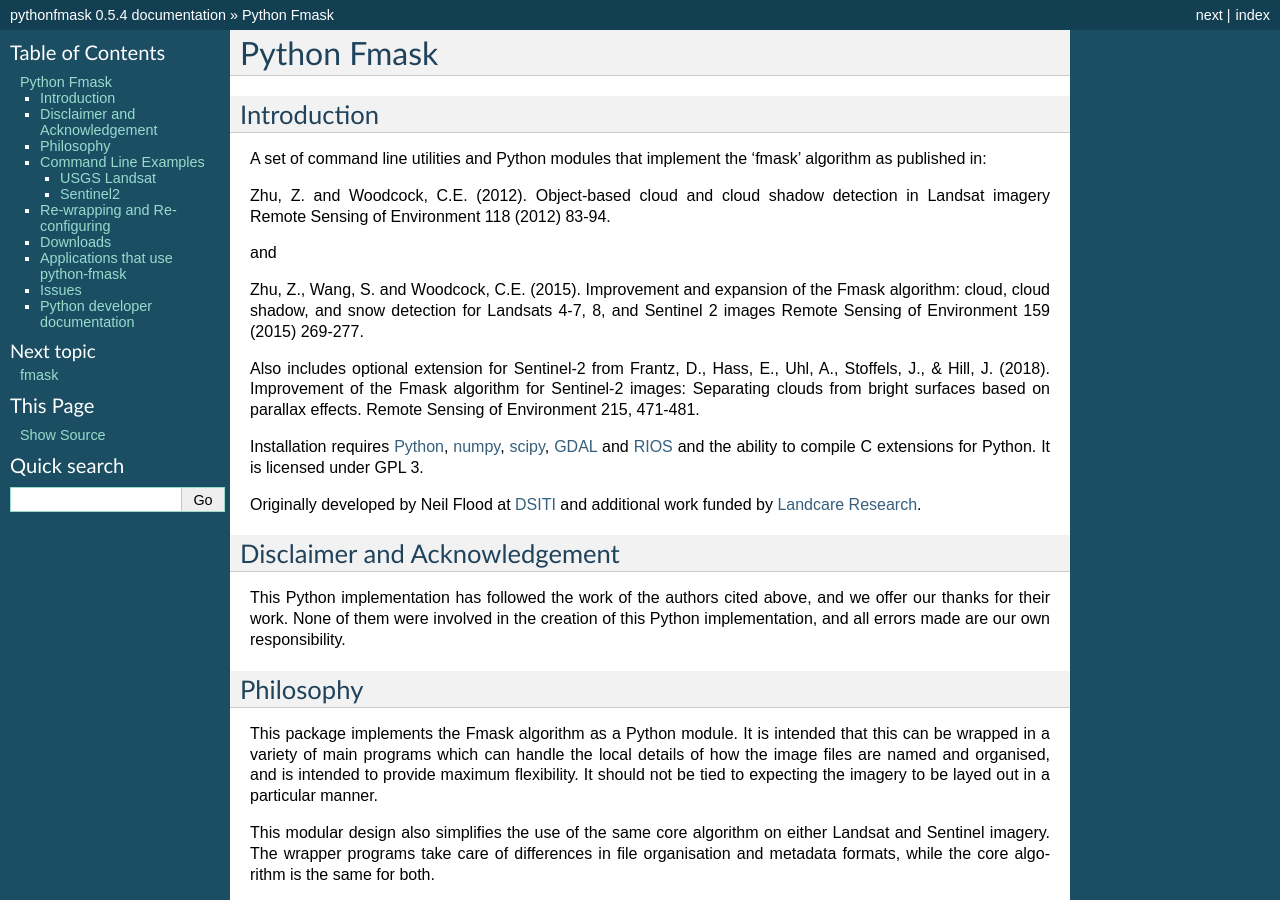
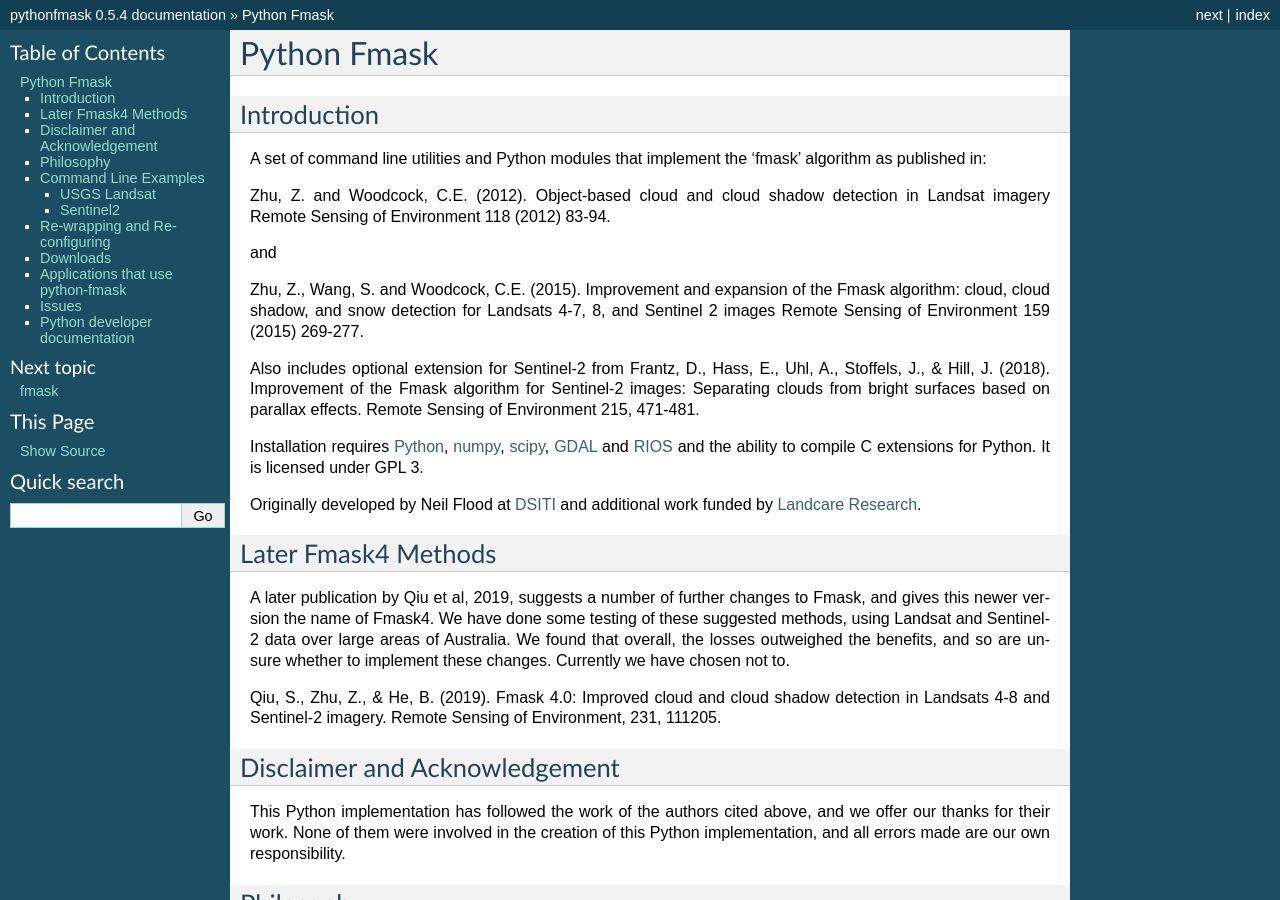
Before and after one commit to ubarsc/python-fmask, a Sphinx documentation site: the page built from doc/source/index.rst, in a window 1280 px wide and 900 px high. Built offline with Sphinx 7.4.7, drawn with Linux system fonts in a browser that asks for light colours.

Commit message:
index.rst: Changed underline style for Fmask4 heading, to see if that gets it through readthedocs

```diff
--- a/doc/source/index.rst
+++ b/doc/source/index.rst
@@ -32,6 +32,18 @@
 
 Originally developed by Neil Flood at `DSITI <https://www.qld.gov.au/dsiti/>`_
 and additional work funded by `Landcare Research <http://www.landcareresearch.co.nz>`_.
+
+Later Fmask4 Methods
+--------------------
+A later publication by Qiu et al, 2019, suggests a number of further changes to Fmask, and
+gives this newer version the name of Fmask4. We have done some testing of these suggested
+methods, using Landsat and Sentinel-2 data over large areas of Australia. We found that
+overall, the losses outweighed the benefits, and so are unsure whether to
+implement these changes. Currently we have chosen not to.
+
+Qiu, S., Zhu, Z., & He, B. (2019). Fmask 4.0: Improved cloud and cloud shadow
+detection in Landsats 4-8 and Sentinel-2 imagery. Remote Sensing of Environment, 231, 111205.
+
 
 
 Disclaimer and Acknowledgement
```
